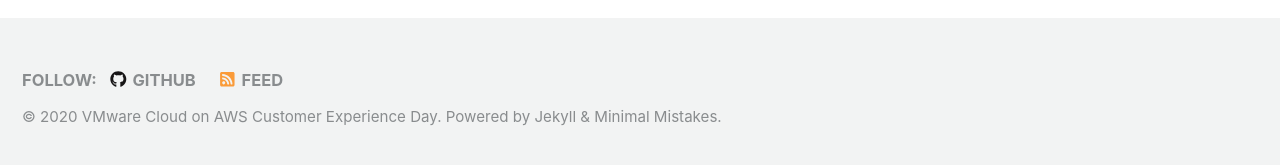
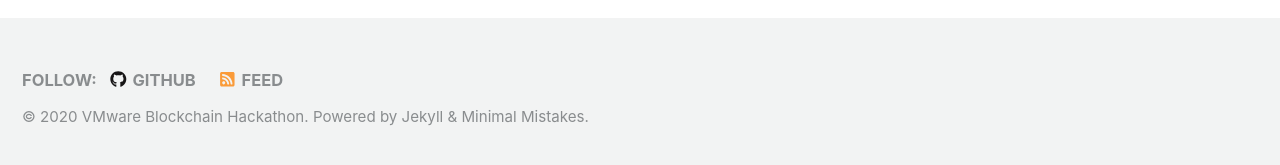
Before and after one commit to vmwblockchain/vmwblockchain.github.io, a Jekyll site: the page built from index.html, in a window 1280 px wide and 900 px high, scrolled down 1307 px. Shown: the part 727-892 px from the top of the window. Built offline with Jekyll 4.4.1, drawn with Linux system fonts in a browser that asks for light colours; nearby versions of some CDN libraries; the list of posts is cut into pages by our own code; some of the changed text lies outside the part shown.

Commit message:
Update _config.yml

```diff
--- a/_config.yml
+++ b/_config.yml
@@ -9,11 +9,11 @@ minimal_mistakes_skin    : "default" #"default", dark "air", "aqua", "contrast",
 
 # Site Settings
 locale                   : "en-US"
-title                    : "VMware Cloud on AWS Customer Experience Day"
+title                    : "VMware Blockchain Hackathon"
 title_separator          : "-"
 name                     :
 description              : "This site is a resource for all things VMware Cloud on AWS related"
-url                      : "https://vmc-field-team.github.io"
+url                      : "https://vmwblockchain.github.io"
 baseurl                  : # the subpath of your site, e.g. "/blog"
 repository               : # GitHub username/repo-name e.g. "mmistakes/minimal-mistakes"
 teaser                   : # path of fallback teaser image, e.g. "/assets/images/500x300.png"
@@ -22,7 +22,7 @@ words_per_minute         : 200
 comments:
   provider               : "disqus"
   disqus:
-    shortname            : "vmc-field-team"
+    shortname            : "vmwblockchain"
   discourse:
     server               : # https://meta.discourse.org/t/embedding-discourse-comments-via-javascript/31963 , e.g.: meta.discourse.org
   facebook:
@@ -92,7 +92,7 @@ analytics:
 # Site Author
 author:
   name             :
-  avatar           : "/assets/images/vmconaws-logo.png"
+  avatar           : "/assets/images/VMware_Concord.jpg"
   bio              :
   location         :
   email            :
@@ -104,7 +104,7 @@ author:
   flickr           :
   facebook         :
   foursquare       :
-  github           : "vmc-field-team"
+  github           : "vmwblockchain"
   gitlab           :
   google_plus      :
   keybase          :
```
